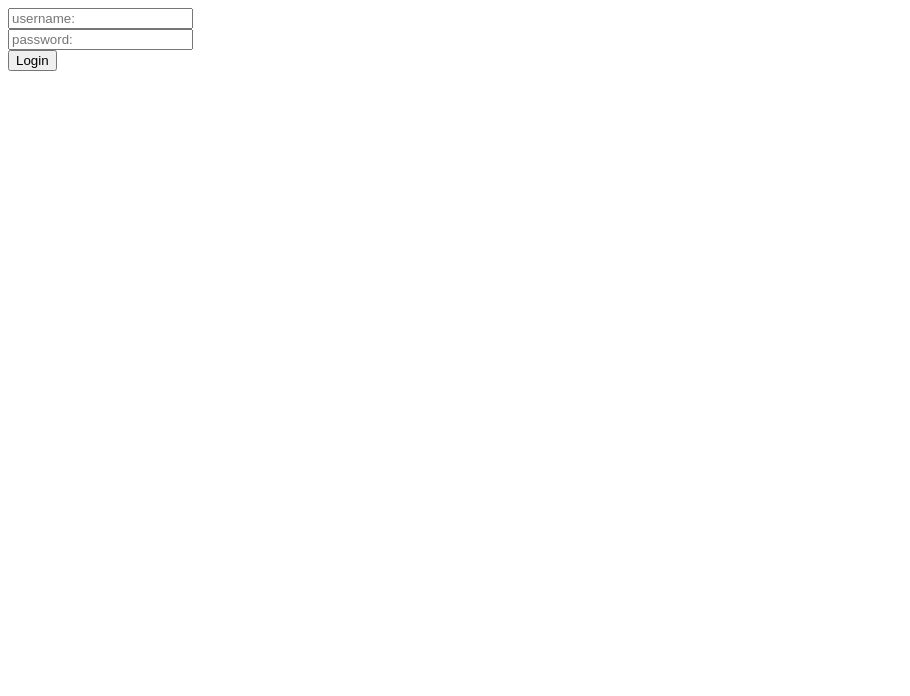
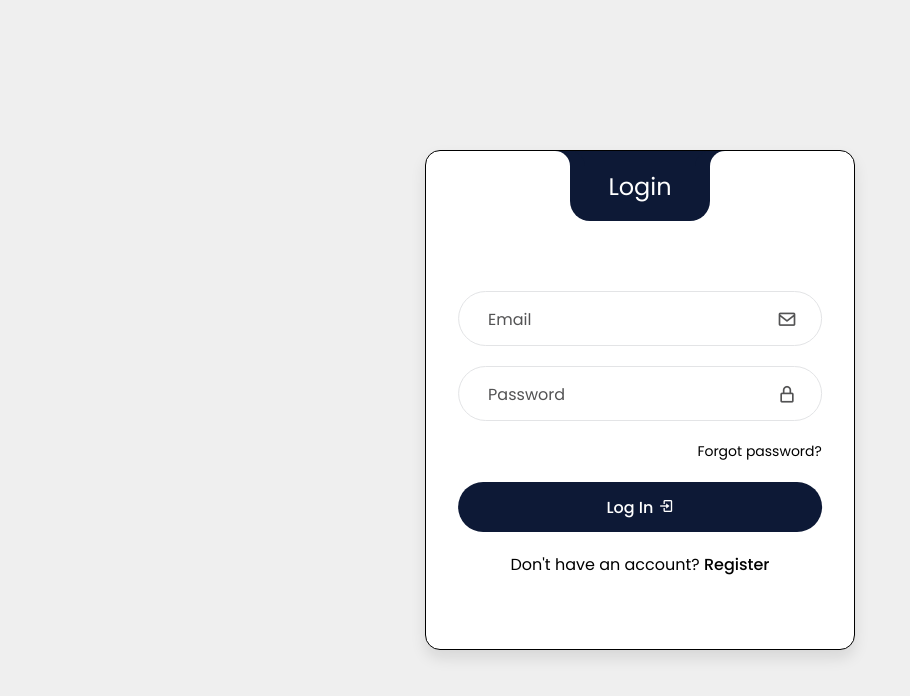
Before and after one commit to P340H/login, a plain HTML site: page index.html in a window 1280 px wide. Shown: the whole page, without its empty margins (0-910 px from the left). Drawn offline with nearby package versions, Linux system fonts and the light colour scheme.

Commit message:
Recreated the UI and added Register form.

```diff
--- a/index.html
+++ b/index.html
@@ -1,26 +1,87 @@
 <!DOCTYPE html>
-<html>
+<html lang="en">
 <head>
-  <title>Login</title>
+  <title>Login & Register</title>
+  <link href="https://unpkg.com/boxicons@2.1.4/css/boxicons.min.css" rel="stylesheet" />
+  <link rel="stylesheet" href="style.css" />
 </head>
 <body>
-  <form id="contact-form">
-    <input type="text" name="username" placeholder="username:" required><br>
-    <input type="password" name="password" placeholder="password:" required><br>
-    <button type="submit">Login</button>
-  </form>
+  <div class="wrapper">
+    <div class="form-header">
+      <div class="titles">
+        <div class="title-login">Login</div>
+        <div class="title-register">Register</div>
+      </div>
+    </div>
 
-  <script>
-    const form = document.getElementById('contact-form');
-    form.addEventListener('submit', e => {
-      e.preventDefault();
-      fetch('https://script.google.com/macros/s/AKfycbxD0QVVAiRy_EO4IWtL0PAxtuyf_McJGA1BnWz27A4hvAF60p0TxgD6syJFHE4am3zS/exec', {
-        method: 'POST',
-        body: new FormData(form)
-      })
-      .then(response => alert('Login successfully!'))
-      .catch(error => alert('Error logging in.'));
-    });
-  </script>
+    <!-- Login Form -->
+    <form id="login-form" class="login-form" autocomplete="off">
+      <div class="input-box">
+        <input type="email" class="input-field" id="log-email" name="email" placeholder=" " required />
+        <label for="log-email" class="label">Email</label>
+        <i class="bx bx-envelope icon"></i>
+      </div>
+      <div class="input-box">
+        <input type="password" class="input-field" id="log-pass" name="password" placeholder=" " required />
+        <label for="log-pass" class="label">Password</label>
+        <i class="bx bx-lock-alt icon"></i>
+      </div>
+      <div class="form-cols">
+        <div class="col-1"></div>
+        <div class="col-2"><a href="#">Forgot password?</a></div>
+      </div>
+      <div class="input-box">
+        <button type="submit" class="btn-submit" id="SignInBtn">
+          Log In <i class="bx bx-log-in"></i>
+        </button>
+      </div>
+      <div class="switch-form">
+        <span>Don't have an account? <a href="#" onclick="registerFunction()">Register</a></span>
+      </div>
+    </form>
+
+    <!-- Register Form -->
+    <form id="register-form" class="register-form" autocomplete="off">
+      <div class="input-box">
+        <input type="text" class="input-field" id="reg-name" name="name" placeholder=" " required />
+        <label for="reg-name" class="label">Username</label>
+        <i class="bx bx-user icon"></i>
+      </div>
+      <div class="input-box">
+        <input type="email" class="input-field" id="reg-email" name="email" placeholder=" " required />
+        <label for="reg-email" class="label">Email</label>
+        <i class="bx bx-envelope icon"></i>
+      </div>
+      <div class="input-box">
+        <input
+          type="password"
+          class="input-field"
+          id="reg-pass"
+          name="password"
+          placeholder=" "
+          required
+        />
+        <label for="reg-pass" class="label">Password</label>
+        <i class="bx bx-lock-alt icon"></i>
+      </div>
+      <div class="form-cols">
+        <div class="col-1">
+          <input type="checkbox" id="agree" required />
+          <label for="agree">I agree to terms & conditions</label>
+        </div>
+        <div class="col-2"></div>
+      </div>
+      <div class="input-box">
+        <button type="submit" class="btn-submit" id="SignUpBtn">
+          Sign Up <i class="bx bx-log-in"></i>
+        </button>
+      </div>
+      <div class="switch-form">
+        <span>Already have an account? <a href="#" onclick="loginFunction()">Login</a></span>
+      </div>
+    </form>
+  </div>
+
+  <script src="script.js"></script>
 </body>
 </html>
--- /dev/null
+++ b/script.js
@@ -0,0 +1,73 @@
+const loginForm = document.querySelector(".login-form");
+const registerForm = document.querySelector(".register-form");
+const wrapper = document.querySelector(".wrapper");
+const loginTitle = document.querySelector(".title-login");
+const registerTitle = document.querySelector(".title-register");
+
+
+function loginFunction() {
+  loginForm.style.left = "50%";
+  loginForm.style.opacity = 1;
+  loginForm.style.pointerEvents = "auto";
+
+  registerForm.style.left = "150%";
+  registerForm.style.opacity = 0;
+  registerForm.style.pointerEvents = "none";
+
+  wrapper.style.height = "500px";
+
+  loginTitle.style.top = "50%";
+  loginTitle.style.opacity = 1;
+
+  registerTitle.style.top = "50px";
+  registerTitle.style.opacity = 0;
+}
+
+
+function registerFunction() {
+  loginForm.style.left = "-50%";
+  loginForm.style.opacity = 0;
+  loginForm.style.pointerEvents = "none";
+
+  registerForm.style.left = "50%";
+  registerForm.style.opacity = 1;
+  registerForm.style.pointerEvents = "auto";
+
+  wrapper.style.height = "580px";
+
+  loginTitle.style.top = "-60px";
+  loginTitle.style.opacity = 0;
+
+  registerTitle.style.top = "50%";
+  registerTitle.style.opacity = 1;
+}
+
+
+loginForm.addEventListener("submit", (e) => {
+  e.preventDefault();
+  fetch(
+    "https://script.google.com/macros/s/AKfycbyAyj52DIo0o80UIAtr39StkeXTR4RDlK6n6LcTLUcbYPkjuaGOWEbhvkWS5d__eEB3/exec",
+    {
+      method: "POST",
+      body: new FormData(loginForm),
+    }
+  )
+    .then((response) => response.text())
+    .then(alert("Login successful!\n"))
+    .catch(() => alert("Error logging in."));
+});
+
+
+registerForm.addEventListener("submit", (e) => {
+  e.preventDefault();
+  fetch(
+    "https://script.google.com/macros/s/AKfycbyAyj52DIo0o80UIAtr39StkeXTR4RDlK6n6LcTLUcbYPkjuaGOWEbhvkWS5d__eEB3/exec",
+    {
+      method: "POST",
+      body: new FormData(registerForm),
+    }
+  )
+    .then((response) => response.text())
+    .then(alert("Register successful!\n"))
+    .catch(() => alert("Error registering."));
+});
--- /dev/null
+++ b/style.css
@@ -0,0 +1,221 @@
+@import url('https://fonts.googleapis.com/css2?family=Poppins:wght@400;500;600&display=swap');
+
+:root {
+  --primary-color: #0d1936;
+  --secondary-color: #535354;
+  --background-color: #efefef;
+  --shadow-color: rgba(0, 0, 0, 0.1);
+  --white-color: #fff;
+  --black-color: #000;
+  --input-border-color: #e3e4e6;
+  --transition-3s: 0.3s;
+}
+
+* {
+  margin: 0;
+  padding: 0;
+  box-sizing: border-box;
+  font-family: 'Poppins', sans-serif;
+}
+
+body {
+  display: flex;
+  justify-content: center;
+  align-items: center;
+  height: 100vh;
+  background-color: var(--background-color);
+}
+
+.wrapper {
+  position: relative;
+  width: 430px;
+  height: 500px;
+  background-color: var(--white-color);
+  border-radius: 15px;
+  padding: 120px 32px 64px;
+  border: 1px solid var(--black-color);
+  box-shadow: 0 8px 15px var(--shadow-color);
+  transition: var(--transition-3s);
+  overflow: hidden;
+}
+
+.form-header {
+  position: absolute;
+  top: 0;
+  left: 50%;
+  transform: translateX(-50%);
+  display: flex;
+  align-items: center;
+  justify-content: center;
+  width: 140px;
+  height: 70px;
+  background-color: var(--primary-color);
+  border-radius: 0 0 20px 20px;
+}
+
+.form-header::before,
+.form-header::after {
+  content: '';
+  position: absolute;
+  top: 0;
+  width: 30px;
+  height: 30px;
+}
+.form-header::before {
+  left: -30px;
+  border-top-right-radius: 50%;
+  box-shadow: 15px 0 0 var(--primary-color);
+}
+.form-header::after {
+  right: -30px;
+  border-top-left-radius: 50%;
+  box-shadow: -15px 0 0 var(--primary-color);
+}
+
+.titles {
+  position: relative;
+}
+
+.title-login,
+.title-register {
+  position: absolute;
+  top: 50%;
+  left: 50%;
+  transform: translate(-50%, -50%);
+  color: var(--white-color);
+  font-size: 24px;
+  transition: var(--transition-3s);
+}
+
+.title-register {
+  top: 50px;
+  opacity: 0;
+}
+
+.login-form,
+.register-form {
+  position: absolute;
+  left: 50%;
+  transform: translateX(-50%);
+  width: 85%;
+  transition: var(--transition-3s);
+  pointer-events: auto;
+  opacity: 1;
+}
+
+.register-form {
+  left: 150%;
+  pointer-events: none;
+  opacity: 0;
+}
+
+.input-box {
+  position: relative;
+  display: flex;
+  flex-direction: column;
+  margin: 20px 0;
+}
+
+.input-field {
+  width: 100%;
+  height: 55px;
+  font-size: 16px;
+  background: transparent;
+  color: var(--black-color);
+  padding: 0 20px;
+  border: 1px solid var(--input-border-color);
+  border-radius: 30px;
+  outline: none;
+  transition: var(--transition-3s);
+}
+
+.input-field:focus {
+  border: 1px solid var(--primary-color);
+}
+
+.label {
+  position: absolute;
+  top: 50%;
+  left: 20px;
+  transform: translateY(-50%);
+  color: var(--secondary-color);
+  transition: 0.2s;
+  cursor: text;
+  background-color: var(--white-color);
+  padding: 0 10px;
+}
+
+.input-field:focus ~ .label,
+.input-field:not(:placeholder-shown) ~ .label {
+  top: 0;
+  font-size: 14px;
+  color: var(--primary-color);
+}
+
+.icon {
+  position: absolute;
+  top: 50%;
+  right: 25px;
+  transform: translateY(-50%);
+  font-size: 20px;
+  color: var(--secondary-color);
+}
+
+.form-cols {
+  display: flex;
+  justify-content: space-between;
+  font-size: 14px;
+}
+
+.form-cols a {
+  color: var(--black-color);
+  text-decoration: none;
+  cursor: pointer;
+  transition: var(--transition-3s);
+}
+
+.form-cols a:hover {
+  text-decoration: underline;
+}
+
+.btn-submit {
+  width: 100%;
+  height: 50px;
+  background-color: var(--primary-color);
+  color: var(--white-color);
+  font-size: 16px;
+  font-weight: 500;
+  border: none;
+  border-radius: 30px;
+  cursor: pointer;
+  transition: var(--transition-3s);
+}
+
+.btn-submit:hover {
+  gap: 15px;
+}
+
+.switch-form {
+  text-align: center;
+  margin-top: 10px;
+}
+
+/* Make Register/Login links black and style them */
+.switch-form a {
+  color: var(--black-color);
+  text-decoration: none;
+  cursor: pointer;
+  font-weight: 500;
+  transition: var(--transition-3s);
+}
+
+.switch-form a:hover {
+  text-decoration: underline;
+}
+
+@media only screen and (max-width: 564px) {
+  .wrapper {
+    margin: 20px;
+    width: 90%;
+  }
+}
```
